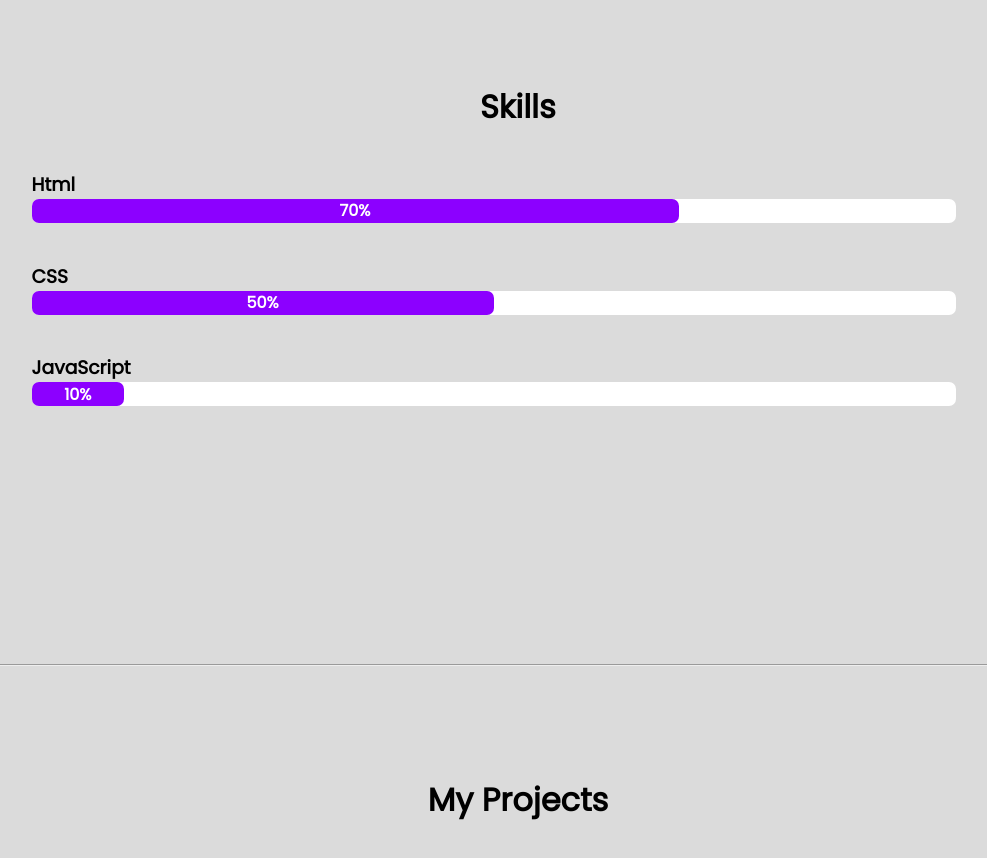
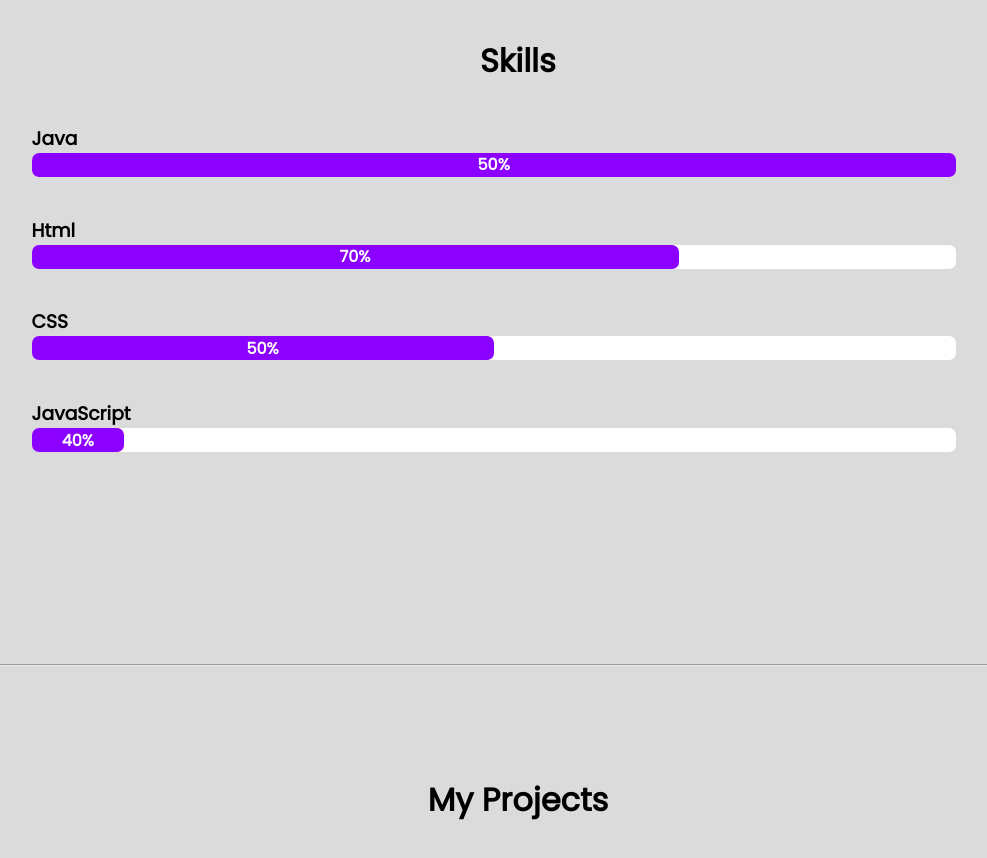
Before and after one commit to SonuMunda/SonuMunda-Portfolio, a plain HTML site: page index.html in a window 1280 px wide. Shown: the part 2460-3318 px from the top of the page, without its empty margins (122-1109 px from the left). Drawn offline with nearby package versions, Linux system fonts and the light colour scheme.

Commit message:
Update index.html

```diff
--- a/index.html
+++ b/index.html
@@ -90,7 +90,15 @@
                 <h1>Skills</h1>
             </div>
             <div id="skills-box">
-                <div class="box-item" id="item-1" data-aos="slide-left">
+                  <div class="box-item" id="item-1" data-aos="slide-right">
+                    <h3>Java</h3>
+                    <div class="Bar-container">
+                        <div class="Bar" id="javaBar">
+                            <h4 style="color: white;">50%</h4>
+                        </div>
+                    </div>
+                </div>
+                <div class="box-item" id="item-2" data-aos="slide-left">
                     <h3>Html</h3>
                     <div class="Bar-container">
                         <div class="Bar" id="htmlBar">
@@ -98,7 +106,7 @@
                         </div>
                     </div>
                 </div>
-                <div class="box-item" id="item-2" data-aos="slide-right">
+                <div class="box-item" id="item-3" data-aos="slide-right">
                     <h3>CSS</h3>
                     <div class="Bar-container">
                         <div class="Bar" id="cssBar">
@@ -106,11 +114,11 @@
                         </div>
                     </div>
                 </div>
-                <div class="box-item" id="item-3" data-aos="slide-left">
+                <div class="box-item" id="item-4 data-aos="slide-left">
                     <h3>JavaScript</h3>
                     <div class="Bar-container">
                         <div class="Bar" id="jsBar">
-                            <h4 style="color: white;">10%</h4>
+                            <h4 style="color: white;">40%</h4>
                         </div>
                     </div>
 
```
